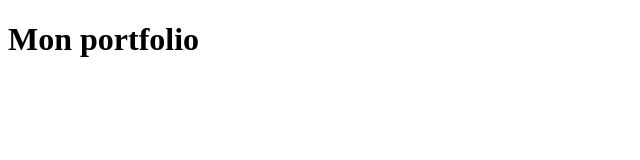
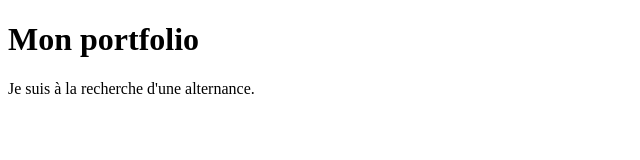
Before and after one commit to Ange230700/demo, a plain HTML site: page index.html in a window 1280 px wide. Shown: the whole page, without its empty margins (0-640 px from the left). Drawn offline with Linux system fonts and the light colour scheme.

Commit message:
je me prepare à faire une erreur

```diff
--- a/index.html
+++ b/index.html
@@ -7,5 +7,6 @@
   </head>
   <body>
     <h1>Mon portfolio</h1>
+    <p>Je suis à la recherche d'une alternance.</p>
   </body>
 </html>
```
